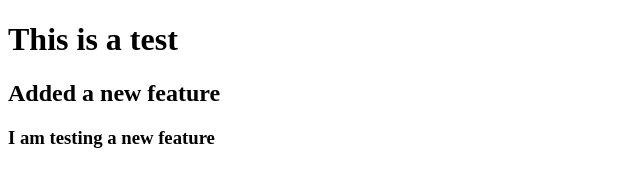
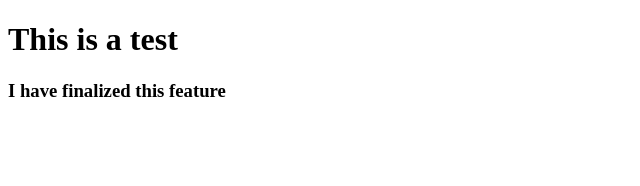
Before and after one commit to joel-johnson-2/git-testing, a plain HTML site: page index.html in a window 1280 px wide. Shown: the whole page, without its empty margins (0-640 px from the left). Drawn offline with Linux system fonts and the light colour scheme.

Commit message:
finalized the newest feature

```diff
--- a/index.html
+++ b/index.html
@@ -11,9 +11,7 @@
 <body>
     <h1>This is a test</h1>
 
-    <h2>Added a new feature</h2>
-
-    <h3>I am testing a new feature</h3>
+    <h3>I have finalized this feature</h3>
 </body>
 
 </html>
```
